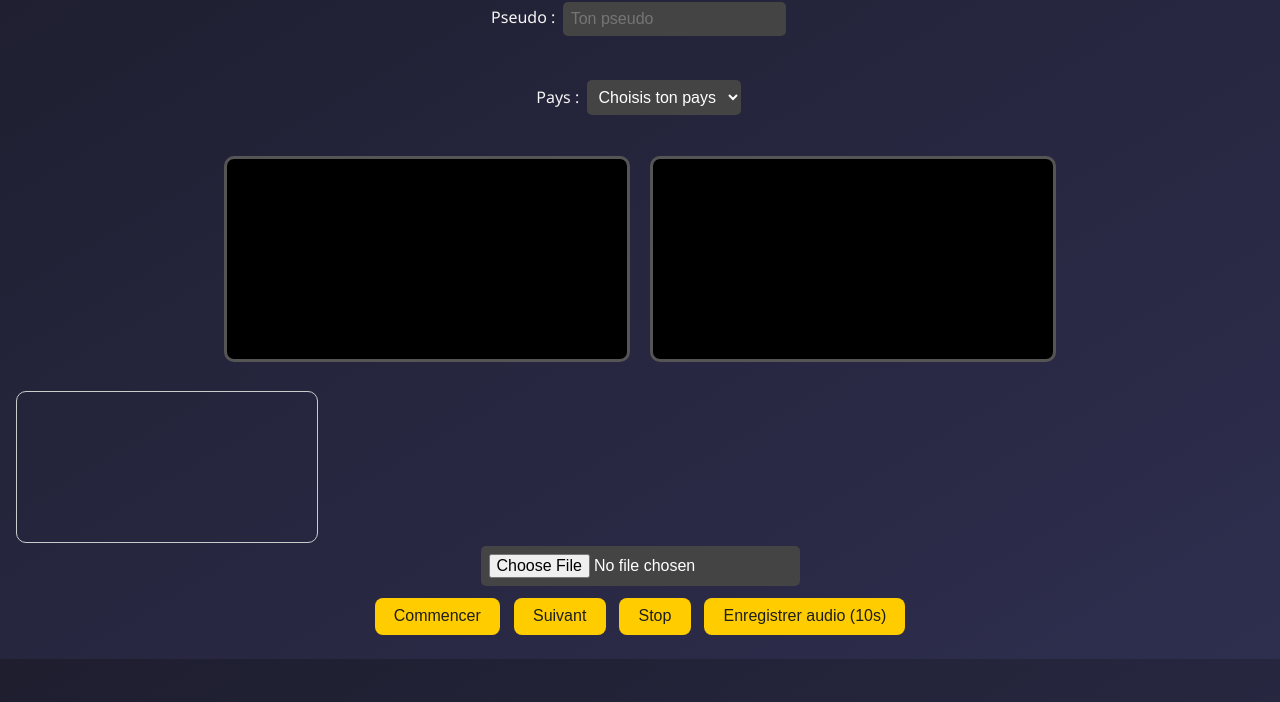
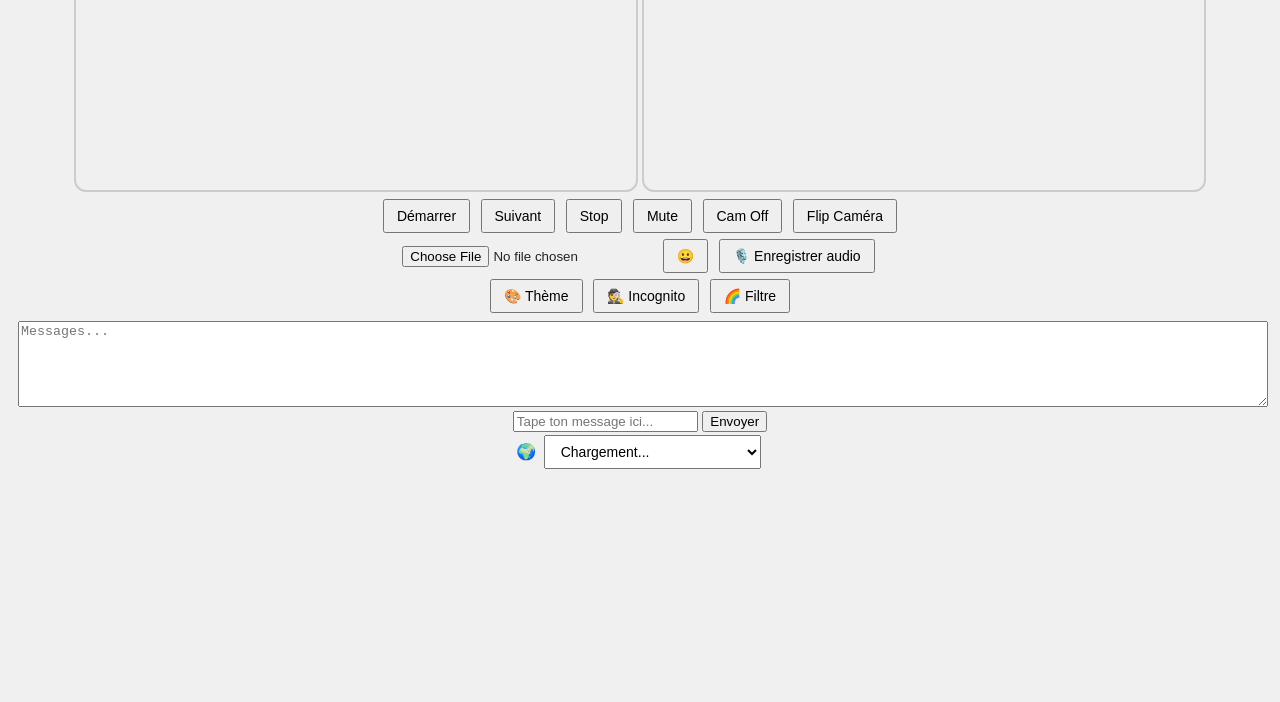
Before and after one commit to horus911/Chatroulette-Web, a plain HTML site: page Index.html in a window 1280 px wide. Shown: the part 98-800 px from the top of the page. Drawn offline with Linux system fonts and the light colour scheme.

Commit message:
Update Index.html

```diff
--- a/Index.html
+++ b/Index.html
@@ -1,35 +1,79 @@
 <!DOCTYPE html>
 <html lang="fr">
 <head>
-<meta charset="UTF-8" />
-<meta name="viewport" content="width=device-width, initial-scale=1" />
-<title>Mini Chatroulette</title>
-<link rel="stylesheet" href="style.css" />
+  <meta charset="UTF-8" />
+  <meta name="viewport" content="width=device-width, initial-scale=1.0"/>
+  <title>Mini Chatroulette</title>
+  <style>
+    body {
+      font-family: sans-serif;
+      background: #f0f0f0;
+      color: #222;
+      padding: 10px;
+      text-align: center;
+    }
+    video {
+      width: 45%;
+      max-height: 200px;
+      border: 2px solid #ccc;
+      border-radius: 12px;
+    }
+    textarea {
+      width: 100%;
+      height: 80px;
+      margin-top: 5px;
+    }
+    .btns button, select {
+      margin: 3px;
+      padding: 7px 12px;
+      font-size: 14px;
+    }
+    .dark {
+      background: #111;
+      color: #eee;
+    }
+    .dark video {
+      border-color: #555;
+    }
+  </style>
 </head>
 <body>
-  <h1>Mini Chatroulette</h1>
+  <h2>🎥 Mini Chatroulette</h2>
 
-  <label>Pseudo : <input id="pseudo" type="text" placeholder="Ton pseudo" /></label><br/>
+  <div>
+    <video id="localVideo" autoplay muted playsinline></video>
+    <video id="remoteVideo" autoplay playsinline></video>
+  </div>
 
-  <label>Pays :
-    <select id="country">
-      <option value="">Choisis ton pays</option>
-    </select>
-  </label><br/>
+  <div class="btns">
+    <button id="startBtn">Démarrer</button>
+    <button id="nextBtn">Suivant</button>
+    <button id="stopBtn">Stop</button>
+    <button id="muteBtn">Mute</button>
+    <button id="camBtn">Cam Off</button>
+    <button id="flipBtn">Flip Caméra</button>
+  </div>
 
-  <video id="localVideo" autoplay muted playsinline></video>
-  <video id="remoteVideo" autoplay playsinline></video>
+  <div class="btns">
+    <input type="file" id="imgInput" accept="image/*">
+    <button id="emojiBtn">😀</button>
+    <button id="recordBtn">🎙️ Enregistrer audio</button>
+    <a id="downloadLink" style="display:none" target="_blank">Télécharger</a>
+  </div>
 
-  <canvas id="imageOverlay" style="display:block; border:1px solid #ccc;"></canvas>
+  <div class="btns">
+    <button id="themeBtn">🎨 Thème</button>
+    <button id="incognitoBtn">🕵️ Incognito</button>
+    <button id="filterBtn">🌈 Filtre</button>
+  </div>
 
-  <input type="file" id="imgInput" accept="image/*" /><br/>
+  <textarea id="chatArea" readonly placeholder="Messages..."></textarea><br>
+  <input type="text" id="chatInput" placeholder="Tape ton message ici...">
+  <button id="sendBtn">Envoyer</button>
 
-  <button id="startBtn">Commencer</button>
-  <button id="nextBtn">Suivant</button>
-  <button id="stopBtn">Stop</button>
-  <button id="recordBtn">Enregistrer audio (10s)</button><br/>
-
-  <a id="downloadLink" style="display:none;" href="#" download> Télécharger l'audio </a>
+  <div class="btns">
+    🌍 <select id="country"><option>Chargement...</option></select>
+  </div>
 
   <script src="script.js"></script>
 </body>
```
